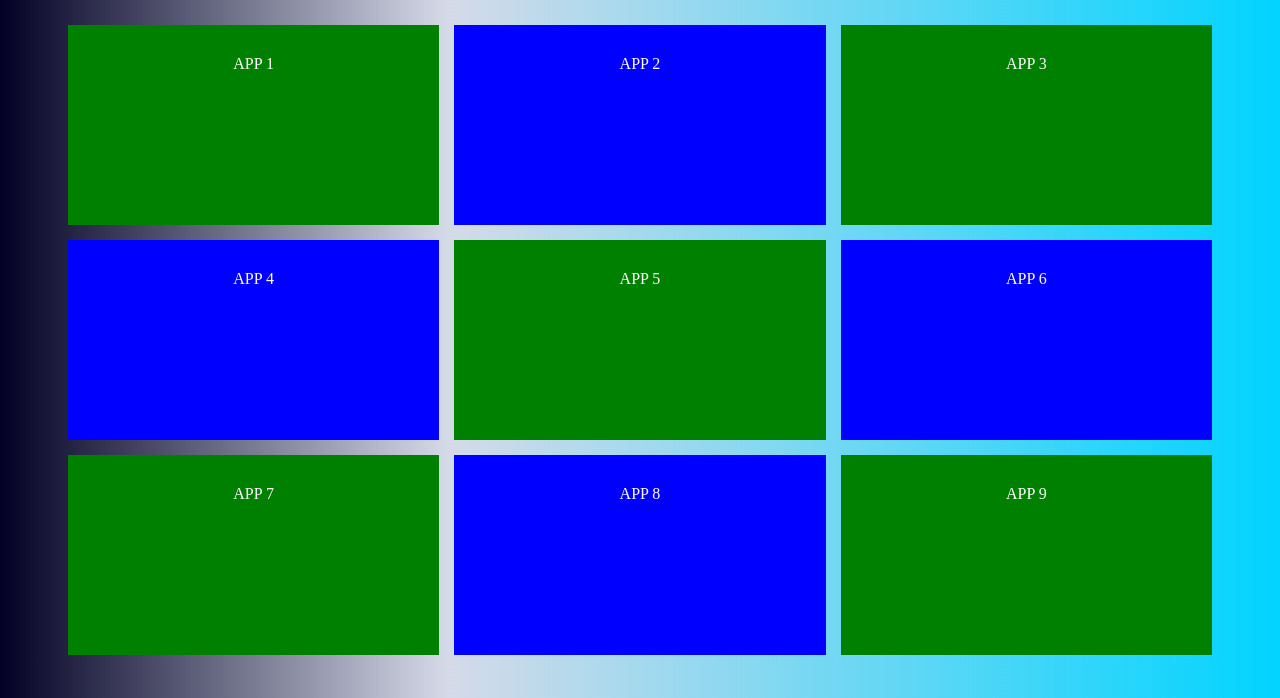
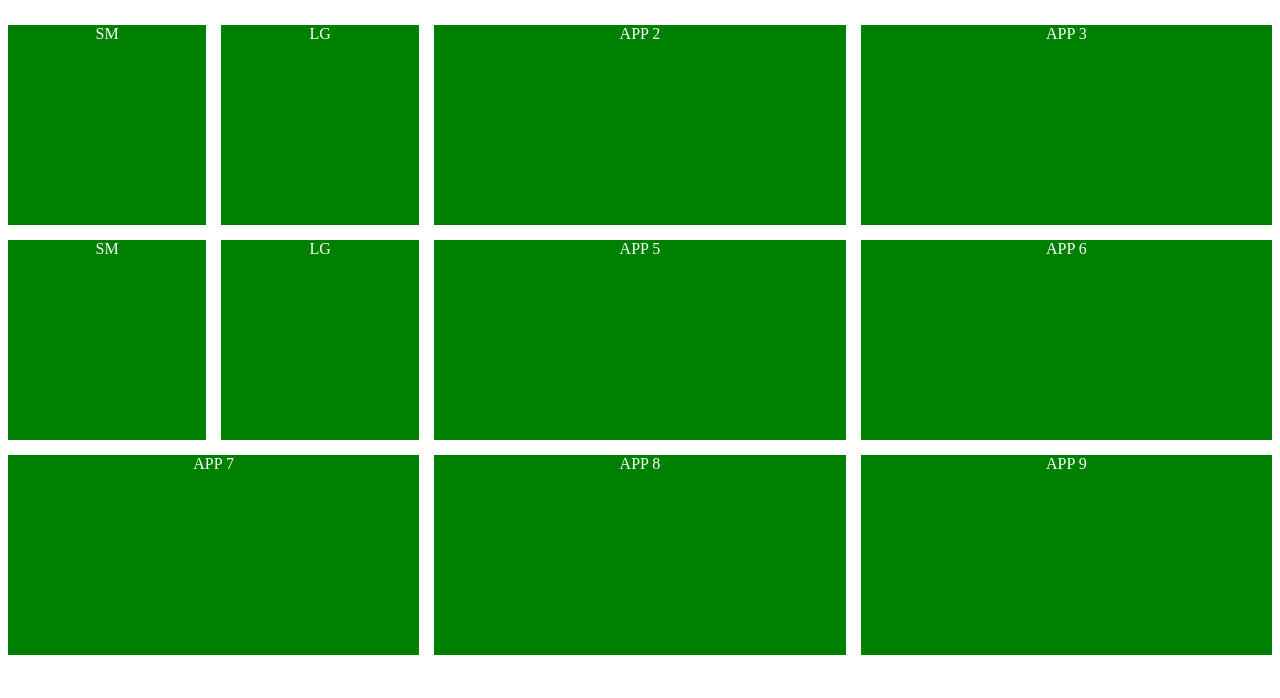
Before and after one commit to abdulazizasiri/Window8_UI_Layout, a plain HTML site: page index.html in a window 1280 px wide. Shown: the part 102-800 px from the top of the page. Drawn offline with nearby package versions, Linux system fonts and the light colour scheme.

Commit message:
added the layout of windows 8

```diff
--- a/CSS/styles.css
+++ b/CSS/styles.css
@@ -1,30 +1,36 @@
-body{
+/* body{
   background: rgb(2,0,36);
   background: linear-gradient(90deg, rgba(2,0,36,1) 0%, rgba(9,37,121,0.16710434173669464) 35%, rgba(0,212,255,1) 100%);
-}
+} */
 .windows_container{
   display: grid;
   grid-template-columns: repeat(3,1fr);
   grid-auto-rows: minmax(200px, auto);
   /* grid-template-rows: repeat(3,minmax(150px,auto)); // This creates 4 rows. */
-  grid-template-rows: repeat(4, minmax(200px, auto;)); // 4 rows, height is min height 250px or auto
+  grid-template-rows: repeat(3, minmax(200px, auto;)); // 4 rows, height is min height 250px or auto
   max-width: 980px;
   grid-gap: 15px;
-  margin-left:  60px;
-  margin-right: 60px;
+  /* margin-left:  60px;
+  margin-right: 60px; */
 
+}
+.gridTwo{
+  display: grid;
+  grid-template-columns: repeat(2,1fr);
+  max-width: 980px;
+  grid-gap: 15px;
 }
 
 .box{
   background:  green;;
-  padding: 30px;
+  /* padding: 30px; */
   text-align: center;;
   color: white;
 
 }
-.windows_container div:nth-child(even){
+/* .windows_container div:nth-child(even){
   background: blue;
-}
+} */
 
 p {
   color: white;
@@ -37,9 +43,6 @@ p {
   background: red;
 }
 
-.circle{
-  height: 25px;
- width: 25px;
-  background-color: red;
- border-radius: 50%;
+.one{
+  grid-column: 1/2;
 }
--- a/index.html
+++ b/index.html
@@ -11,10 +11,16 @@
 <body>
   <p> Start </p>
   <div class="windows_container">
-    <div  class="box one"> APP 1 </div>
+    <div  class="gridTwo  one">
+      <div class="box"> SM </div>
+      <div class="box"> LG </div>
+     </div>
     <div  class="box two"> APP 2</div>
     <div class="box three"> APP 3</div>
-    <div  class="box four"> APP 4</div>
+    <div  class="gridTwo  one">
+      <div class="box"> SM </div>
+      <div class="box"> LG </div>
+     </div>
     <div class="box five"> APP 5</div>
     <div  class="box six"> APP 6</div>
     <div class="box seven"> APP 7</div>
--- a/js/plugin.js
+++ b/js/plugin.js
@@ -4,13 +4,13 @@
 //
 //
 
-
-$("body").on("click",function(){
-  let x = event.pageX ;
-  let y = event.pageY;
-  .addClass("circle").css({
-    left: x,
-    right: y
-  })
-
-})
+//
+// $("body").on("click",function(){
+//   let x = event.pageX ;
+//   let y = event.pageY;
+//   .addClass("circle").css({
+//     left: x,
+//     right: y
+//   })
+//
+// })
```
